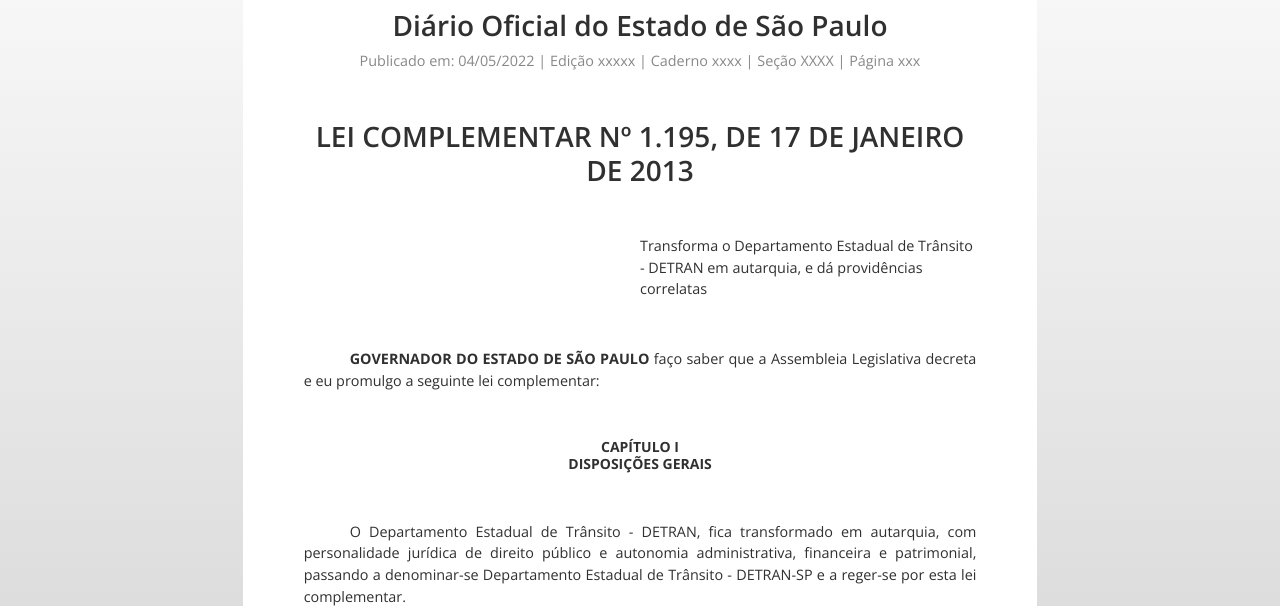
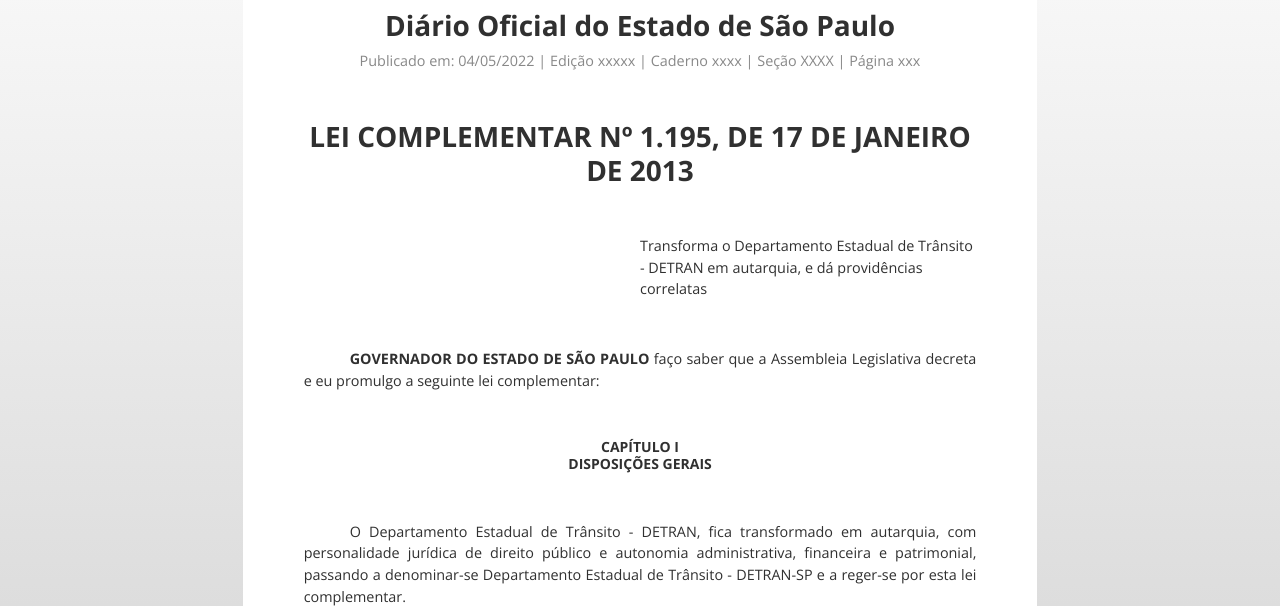
Before and after one commit to janjovisk/Site, a plain HTML site: page DO_CIDADAO_SITE/PDF/doc1.html in a window 1280 px wide. Shown: the part 194-802 px from the top of the page. Drawn offline with nearby package versions, Linux system fonts and the light colour scheme.

Commit message:
Add files via upload

```diff
--- a/DO_CIDADAO_SITE/PDF/doc1.html
+++ b/DO_CIDADAO_SITE/PDF/doc1.html
@@ -22,7 +22,7 @@
 </head>
 
 <body>
-<!--
+
     <header class="header_print">
         <div class="d-flex justify-content-between align-items-center">
             <div>
@@ -33,7 +33,7 @@
                 CADERNO EXECUTIVO, SEÇÃO 1, SEGUNDA-FEIRA, 3 DE ABRIL DE 2023
             </div>
         </div>
-    </header> -->
+    </header>
 
     <section class="A4-content">
 
@@ -41,12 +41,12 @@
             <div class="col-12 text-center">
                 <img src="../img/ico_gov.png" alt="Diário Oficial do Estado de São Paulo" class="logo_doc" />
                 <br>
-                <h3>Diário Oficial do Estado de São Paulo</h3>
+                <h3 style="font-weight:900;">Diário Oficial do Estado de São Paulo</h3>
 
                 <span class="caminho"> Publicado em: 04/05/2022 | Edição xxxxx | Caderno xxxx | Seção XXXX | Página
                     xxx</span>
 
-                <h3 class="my-5">
+                <h3 class="my-5" style="font-weight: 900;">
                     LEI COMPLEMENTAR Nº 1.195, DE 17 DE JANEIRO DE 2013
                 </h3>
 
```
